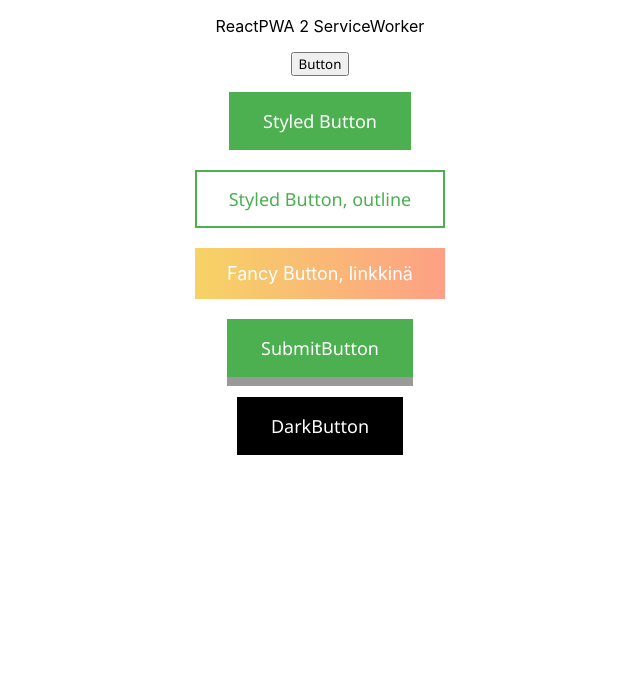
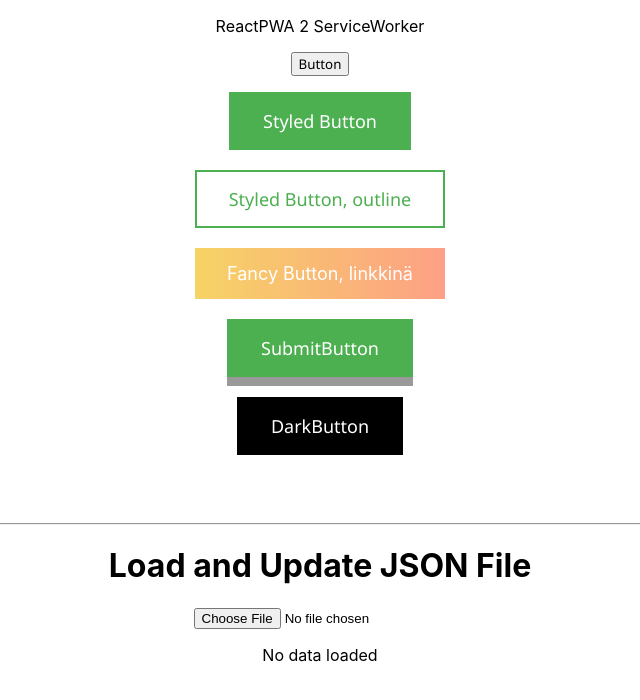
Before and after one commit to SeijaLauronen/PWAReactApp1, a React (Create React App) app: page / in a window 1280 px wide. Shown: the top 700 px of the page, without its empty margins (320-960 px from the left). Built offline with nearby package versions, Linux system fonts and the light colour scheme.

Commit message:
Tiedoston luku ja talletus

```diff
--- a/src/App.js
+++ b/src/App.js
@@ -3,7 +3,8 @@ import {ThemeProvider, createGlobalStyle} from 'styled-components'
 import './App.css';
 //Jostain syystä valittaa tästä, että on jo importattu, mutta pienellä kirjaimella button
 import StyledButton, {FancyButton, SubmitButton} from './components/Button/Button'
-import {DarkButton} from './components/Button/Button.styles'
+import {DarkButton} from './components/Button/Button.styles';
+import HandleFile from './components/Filehandling';
 
 const theme = {
   dark: {
@@ -42,6 +43,10 @@ function App() {
         <SubmitButton>SubmitButton</SubmitButton>
         <div><br/></div>
         <DarkButton>DarkButton</DarkButton>
+        <div><br/></div><div><br/></div><div><br/></div>
+        <hr/>
+        <HandleFile></HandleFile>
+
 
       </div>
     </ThemeProvider>
--- /dev/null
+++ b/src/components/Filehandling.js
@@ -0,0 +1,72 @@
+import React, { useState } from 'react';
+
+const HandleFile = () => {
+  const [data, setData] = useState(null);
+
+
+
+  const handleFileChange = (event) => {
+
+    const file = event.target.files[0];
+    if (file) {
+      const reader = new FileReader();
+      reader.onload = (e) => {
+        try {
+          const json = JSON.parse(e.target.result);
+          setData(json);
+        } catch (error) {
+          console.error('Error parsing JSON:', error);
+        }
+      };
+      reader.readAsText(file);
+    }
+
+
+  };
+
+
+  const updateJsonData = (newData) => {
+    setData(newData);
+  };
+
+  const saveToFile = (data) => {
+    const blob = new Blob([JSON.stringify(data, null, 2)], { type: 'application/json' });
+    const url = URL.createObjectURL(blob);
+    const a = document.createElement('a');
+    a.href = url;
+    a.download = 'updated_file.json';
+    a.click();
+    URL.revokeObjectURL(url);
+  };
+
+  const handleUpdate = () => {
+    const newData = { ...data, updated: true }; // Muokkaa tätä haluamallasi tavalla
+    updateJsonData(newData);
+  };
+
+  const handleSave = () => {
+    if (data) {
+      saveToFile(data);
+    }
+  };
+
+  return (
+    <div>
+      <h1>Load and Update JSON File</h1>
+
+      <input type="file" accept=".json" onChange={handleFileChange} />
+      {data ? (
+        <div>
+          <pre>{JSON.stringify(data, null, 2)}</pre>
+          <button onClick={handleUpdate}>Update JSON</button>
+          <button onClick={handleSave}>Save JSON</button>
+        </div>
+      ) : (
+        <p>No data loaded</p>
+      )}
+
+    </div>
+  );
+};
+
+export default HandleFile;
```
